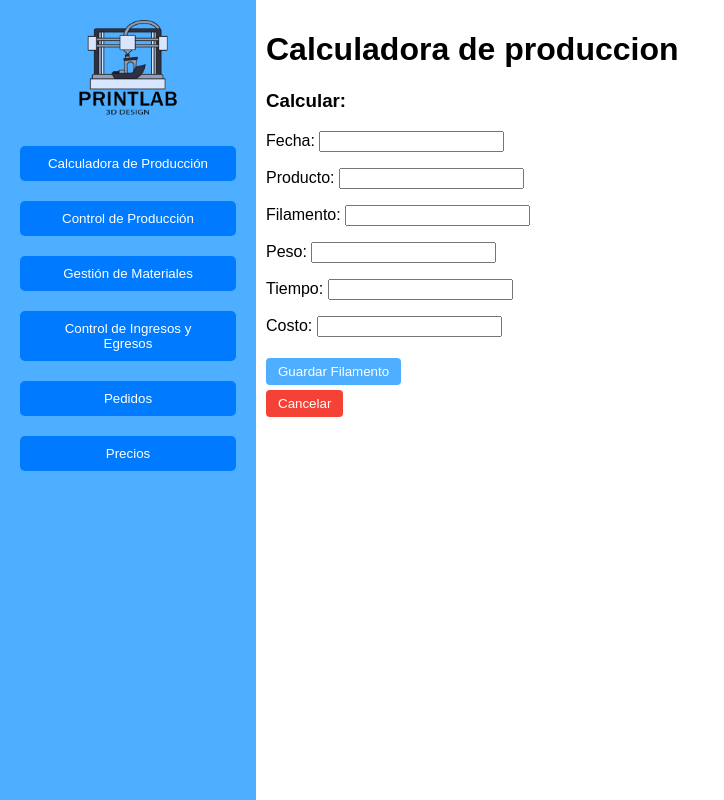
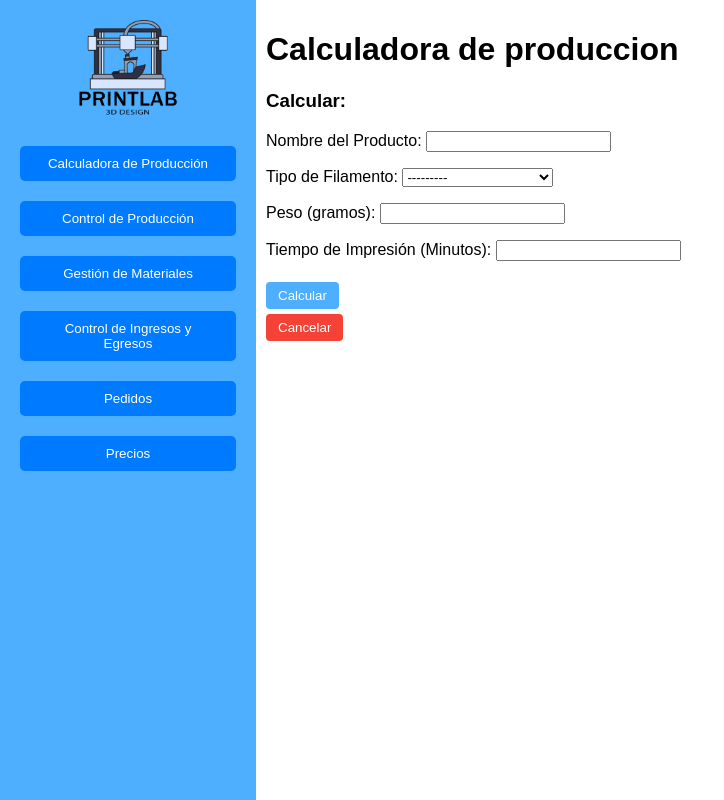
Before and after one commit to R3nE88/PrinterLabManager, a Django app: page /manager/ in a window 1280 px wide, after a click on "Agregar Filamento". Shown: the whole page, without its empty margins (0-724 px from the left). Run offline with Django 5.2, Linux system fonts and the light colour scheme; data comes from the database, SQL or seed files in the repository.

Commit message:
La calculadora ya calcula

```diff
--- a/produccion/forms.py
+++ b/produccion/forms.py
@@ -1,17 +1,57 @@
 from django import forms
 from .models import Filamento, Material, Calculo
+from datetime import date
 
 class FilamentoForm(forms.ModelForm):
     class Meta:
         model = Filamento
         fields = ['marca', 'tipo', 'cantidad', 'color', 'restante', 'valor']
+        labels = {
+            'marca': 'Marca',
+            'tipo': 'Tipo de filamento',
+            'cantidad': 'Unidades',
+            'color': 'Color',
+            'restante': 'Restante(gramos)',
+            'valor': 'Valor en dolar'
+
+        }
 
 class MaterialForm(forms.ModelForm):
     class Meta:
         model = Material
         fields = ['material', 'valor']
+        labels = {
+            'material': 'Material',
+            'valor': 'Valor en pesos'
+        }
+
+'''
+class CalculoForm(forms.ModelForm):
+    class Meta:
+        model = Calculo
+        fields = ['fecha', 'producto', 'filamento', 'peso', 'tiempo', 'costo']
+        '''
 
 class CalculoForm(forms.ModelForm):
     class Meta:
         model = Calculo
-        fields = ['fecha', 'producto', 'filamento', 'peso', 'tiempo', 'costo']
+        fields = ['producto', 'filamento', 'peso', 'tiempo']
+        labels = {
+            'peso': 'Peso (gramos):',  # Cambia el texto de la etiqueta
+            'producto': 'Nombre del Producto:',
+            'filamento': 'Tipo de Filamento:',
+            'tiempo': 'Tiempo de Impresión (Minutos):',
+        }
+
+    def __init__(self, *args, **kwargs):
+        super().__init__(*args, **kwargs)
+        self.fields['filamento'].queryset = Filamento.objects.all()
+
+    def save(self, commit=True):
+        instance = super().save(commit=False)
+        instance.fecha = date.today()  # Asigna la fecha actual
+        filamento = self.cleaned_data['filamento']
+        instance.costo = round(filamento.valor / 1000 * self.cleaned_data['peso'], 2)
+        if commit:
+            instance.save()
+        return instance
--- a/produccion/models.py
+++ b/produccion/models.py
@@ -19,12 +19,12 @@ class Material(models.Model):
         return self.material
 
 class Calculo(models.Model):
-    fecha = models.CharField(max_length=100) #models.DateField()
+    fecha = models.DateField()
     producto = models.CharField(max_length=100)
-    filamento = models.CharField(max_length=100)
-    peso = models.FloatField()
-    tiempo = models.FloatField()
-    costo = models.FloatField()
+    filamento = models.ForeignKey('Filamento', on_delete=models.CASCADE)
+    peso = models.IntegerField()
+    tiempo = models.IntegerField()
+    costo = models.FloatField(max_length=10)
 
     def __str__(self):
         return self.producto
--- a/produccion/templates/produccion/calculadora.html
+++ b/produccion/templates/produccion/calculadora.html
@@ -13,7 +13,7 @@
                 <th>Filamento</th>
                 <th>Peso</th>
                 <th>Tiempo</th>
-                <th>Costo de produccion</th>
+                <th>Costo</th>
             </tr>
         </thread>
         <tbody>
@@ -22,9 +22,9 @@
                     <td>{{ calculo.fecha }}</td>
                     <td>{{ calculo.producto }}</td>
                     <td>{{ calculo.filamento }}</td>
-                    <td>{{ calculo.peso }}</td>
-                    <td>{{ calculo.tiempo }}</td>
-                    <td>{{ calculo.costo }}</td>
+                    <td>{{ calculo.peso }}g</td>
+                    <td>{{ calculo.tiempo }} minutos</td>
+                    <td>{{ calculo.costo }}Dlls$</td>
                 </tr>
             {% endfor %}
         </tbody>
@@ -40,7 +40,7 @@
     <form method="post">
         {% csrf_token %}
         {{ calculo_form.as_p }}
-        <button type="submit" name="nuevo_calculo" class="btn add">Guardar Filamento</button>
+        <button type="submit" name="nuevo_calculo" class="btn add">Calcular</button>
     </form>
     <button onclick="ocultarFormulario('calculo-form', 'tabla-calculadora')" class="btn cancel">Cancelar</button>
 </div>
--- a/produccion/templates/produccion/gestion.html
+++ b/produccion/templates/produccion/gestion.html
@@ -14,7 +14,7 @@
                 <th>Color</th>
                 <th>Unidades</th>
                 <th>Gramos Restantes</th>
-                <th>Valor/Unidad</th>
+                <th>Valor/Kg</th>
                 <th>Acciones</th>
             </tr>
         </thead>
--- a/produccion/views/calculadora.py
+++ b/produccion/views/calculadora.py
@@ -2,6 +2,7 @@ from django.shortcuts import render, redirect, get_object_or_404
 from produccion.models import Calculo
 from produccion.forms import CalculoForm
 
+'''
 def calculadora_produccion(request, context):
     # Obtener datos
     calculadora = Calculo.objects.all()
@@ -45,3 +46,24 @@ def eliminar_calculo(request):
     calculo = get_object_or_404(calculo, id=calculo_id)
     calculo.delete()
     return redirect('/manager/?screen=calculadora_produccion')
+    '''
+
+
+def calculadora_produccion(request, context):
+    if request.method == 'POST':
+        form = CalculoForm(request.POST)
+        if form.is_valid():
+            form.save()
+            return redirect('/manager/?screen=calculadora_produccion')  # Redirige a la misma página tras guardar
+    else:
+        form = CalculoForm()
+
+    calculos = Calculo.objects.all()  # Obtén todos los cálculos para la tabla
+
+    # Actualizar el contexto y renderizar
+    context.update({
+        'calculadora': calculos,
+        'calculo_form': form,
+    })
+
+    return render(request, 'produccion/manager.html', context)
```
Also changed, not shown: db.sqlite3, produccion/migrations/0012_alter_calculo_fecha.py (added), produccion/migrations/0013_alter_calculo_filamento.py (added), produccion/migrations/0014_alter_calculo_peso.py (added), produccion/migrations/0015_alter_calculo_tiempo.py (added), produccion/migrations/0016_alter_calculo_costo.py (added), produccion/migrations/0017_remove_calculo_costo.py (added), produccion/migrations/0018_calculo_costo.py (added).
